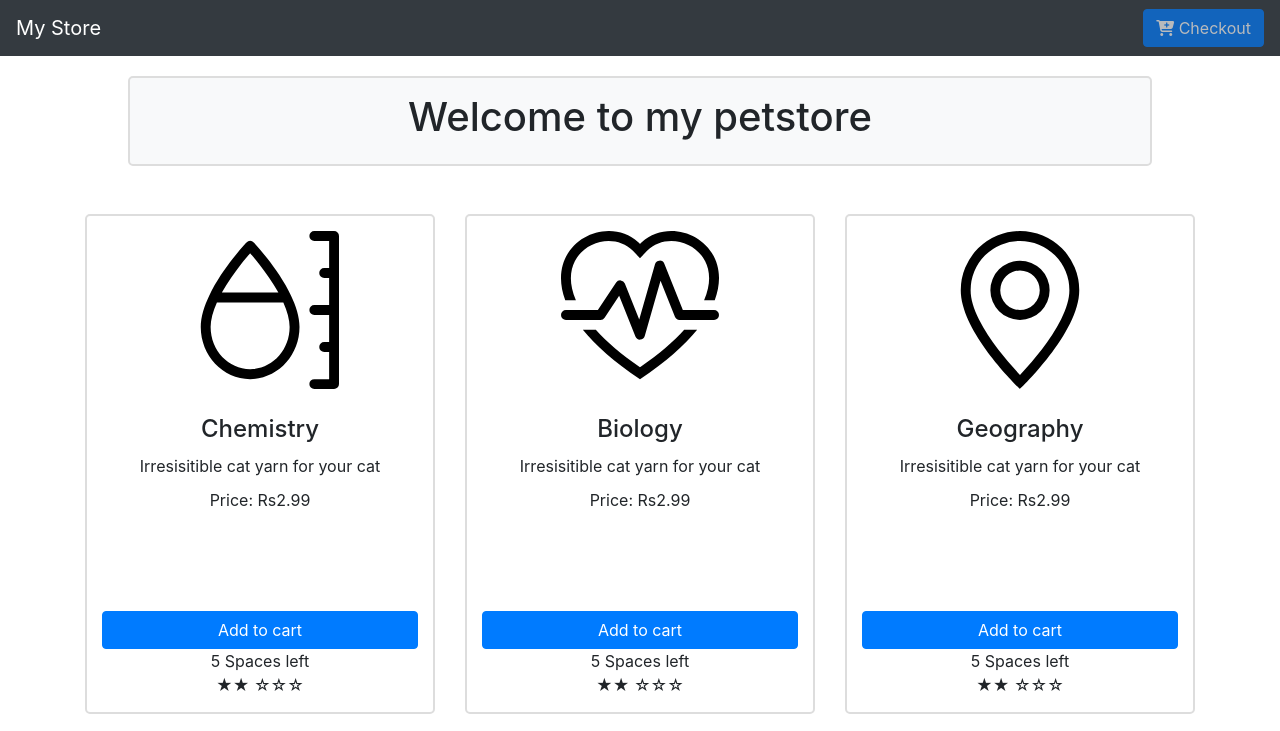
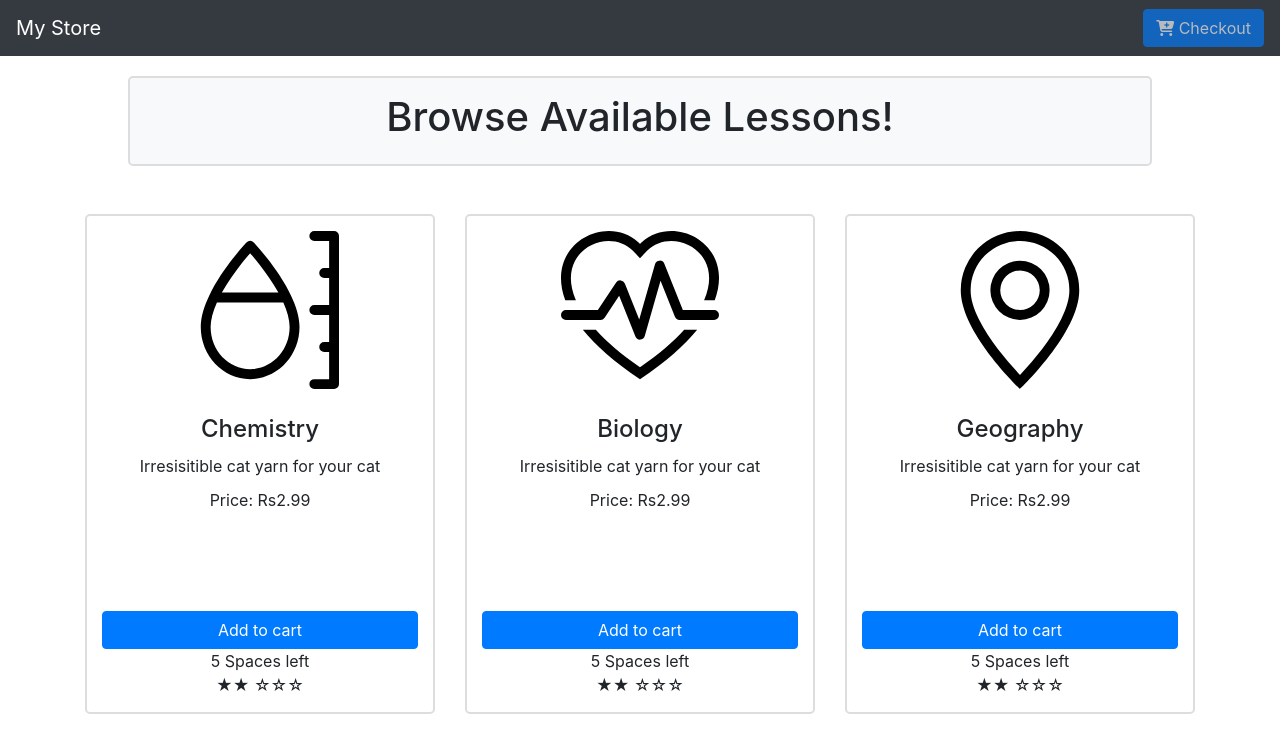
Before and after one commit to AdolfArchibald/Year3WebDev, a plain HTML site: page Code/week3b.html in a window 1280 px wide. Shown: the top 731 px of the page. Drawn offline with nearby package versions, Linux system fonts and the light colour scheme.

Commit message:
Updated Heading to be in line with Coursework.

```diff
--- a/Code/week3b.html
+++ b/Code/week3b.html
@@ -9,7 +9,7 @@
 
     <script src="https://unpkg.com/vue@2.7.8/dist/vue.js"></script>
     <script src="products.js"></script>
-    <title>Pet Store</title>
+    <title>MDX Lessons</title>
 </head>
 <body>
 
@@ -160,7 +160,7 @@
         let webstore = new Vue({
             el: '#webstore',
             data: {
-                message: 'Welcome to my petstore',
+                message: 'Browse Available Lessons!',
                 cart:[],
                 showProduct: true,
                 products: products,
```
